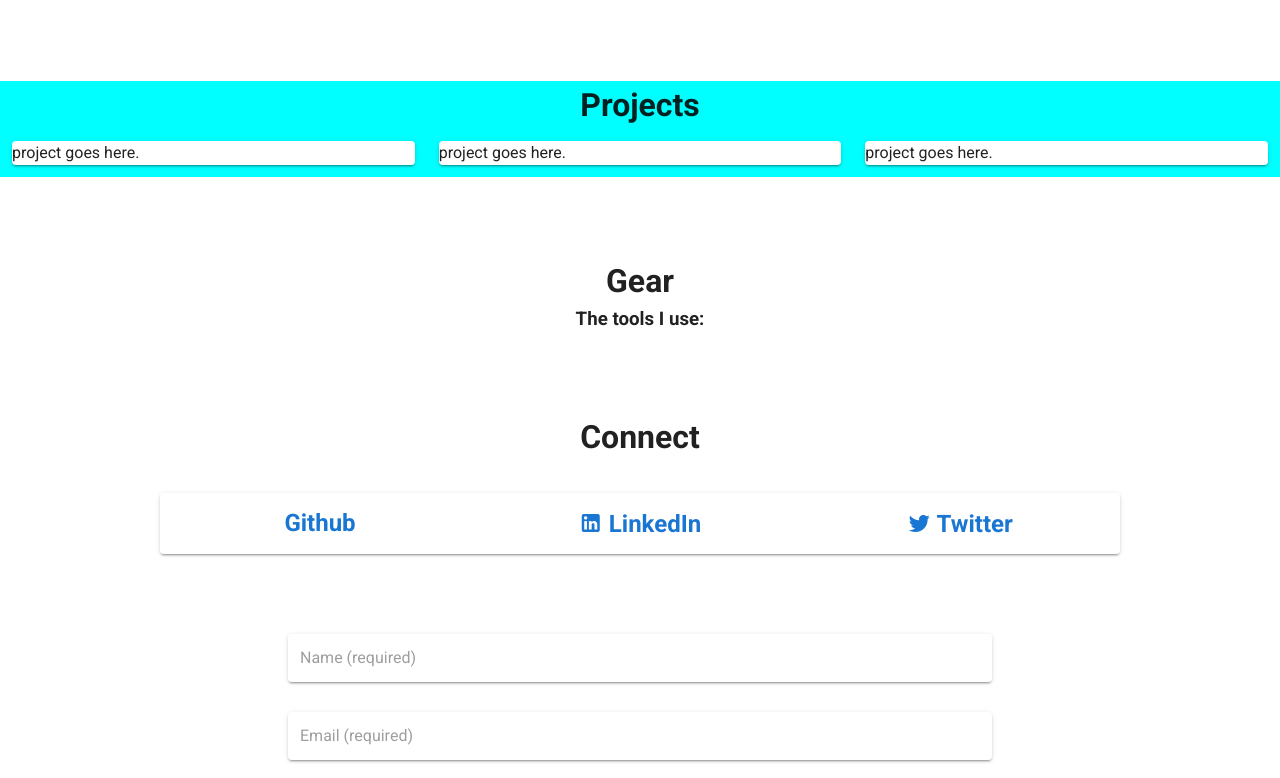
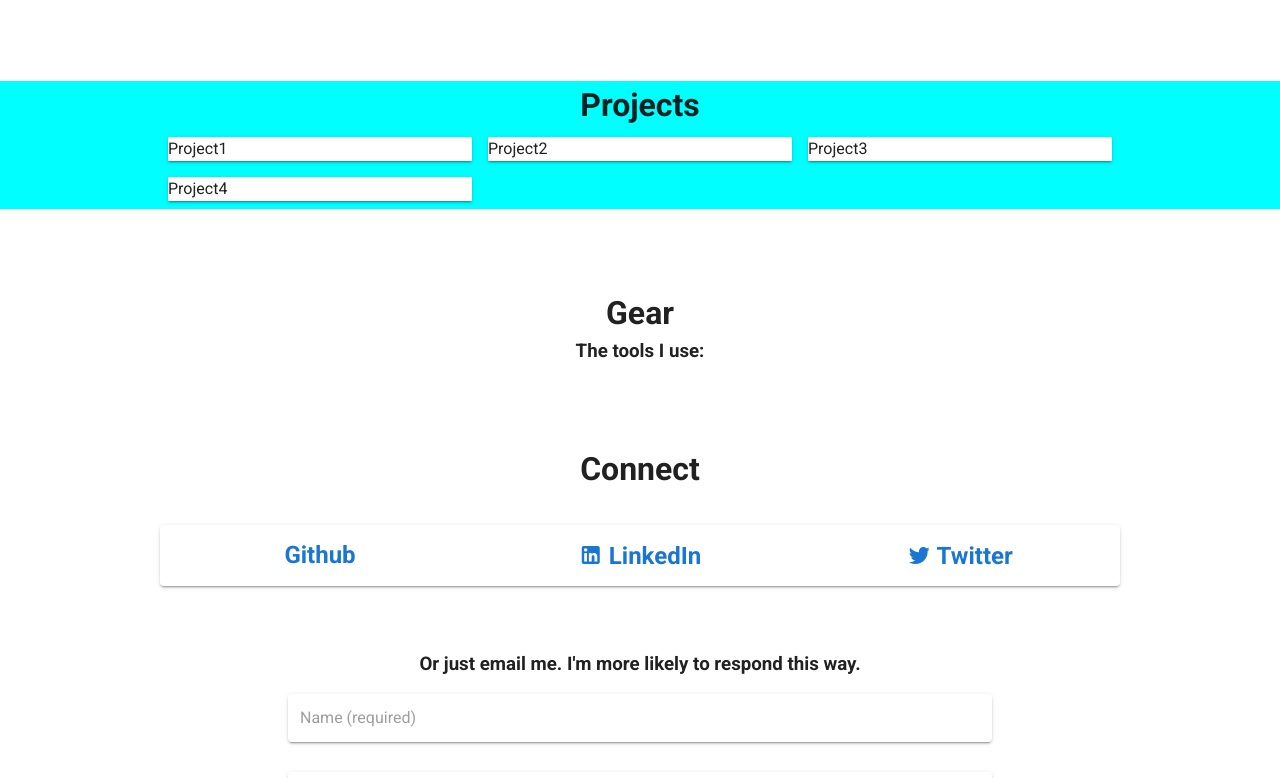
Before and after one commit to Holgermueller/HolgerMueller-TechWriter, a Vue app: page / in a window 1280 px wide. Shown: the part 485-1263 px from the top of the page. Built offline with nearby package versions, Linux system fonts and the light colour scheme.

Commit message:
set up grid for portfolio

```diff
--- a/src/components/Layout/Connect.vue
+++ b/src/components/Layout/Connect.vue
@@ -20,6 +20,7 @@
     </v-card>
 
     <div class="form-container">
+      <h3 class="form-header">Or just email me. I'm more likely to respond this way.</h3>
       <form class="form" action>
         <v-text-field v-model="Name" placeholder="Name (required)" solo></v-text-field>
         <v-text-field v-model="Email" placeholder="Email (required)" solo></v-text-field>
@@ -68,9 +69,15 @@ a {
 a:hover {
   color: red;
 }
+.form-container {
+  margin-top: 4rem;
+}
+.form-header {
+  text-align: center;
+}
 .form {
   width: 55%;
-  margin-top: 5rem;
+  margin-top: 1rem;
   margin-left: auto;
   margin-right: auto;
 }
--- a/src/components/Layout/Portfolio.vue
+++ b/src/components/Layout/Portfolio.vue
@@ -2,29 +2,32 @@
   <div id="Portfolio">
     <h1 class="section-header">Projects</h1>
 
-    <v-container fluid>
-      <v-row>
-        <v-col>
+    <v-container class="portfolio-container" fluid>
+      <v-layout row wrap>
+        <v-flex xs12 sm12 md4 lg4 xl4 v-for="(Project,index) in Projects" :key="index">
           <v-hover v-slot:default="{hover}">
-            <v-card :elevation="hover ? 12 : 2">project goes here.</v-card>
+            <v-card class="project-card" tile :elevation="hover ? 12 : 2">{{Project.title}}</v-card>
           </v-hover>
-        </v-col>
-
-        <v-col>
-          <v-hover v-slot:default="{hover}">
-            <v-card :elevation="hover ? 12 : 2">project goes here.</v-card>
-          </v-hover>
-        </v-col>
-
-        <v-col>
-          <v-hover v-slot:default="{hover}">
-            <v-card :elevation="hover ? 12 : 2">project goes here.</v-card>
-          </v-hover>
-        </v-col>
-      </v-row>
+        </v-flex>
+      </v-layout>
     </v-container>
   </div>
 </template>
+
+<script>
+export default {
+  data() {
+    return {
+      Projects: [
+        { title: "Project1" },
+        { title: "Project2" },
+        { title: "Project3" },
+        { title: "Project4" }
+      ]
+    };
+  }
+};
+</script>
 
 <style scoped>
 #Portfolio {
@@ -33,4 +36,10 @@
 .section-header {
   text-align: center;
 }
+.portfolio-container {
+  width: 75%;
+}
+.project-card {
+  margin: 8px;
+}
 </style>
```
